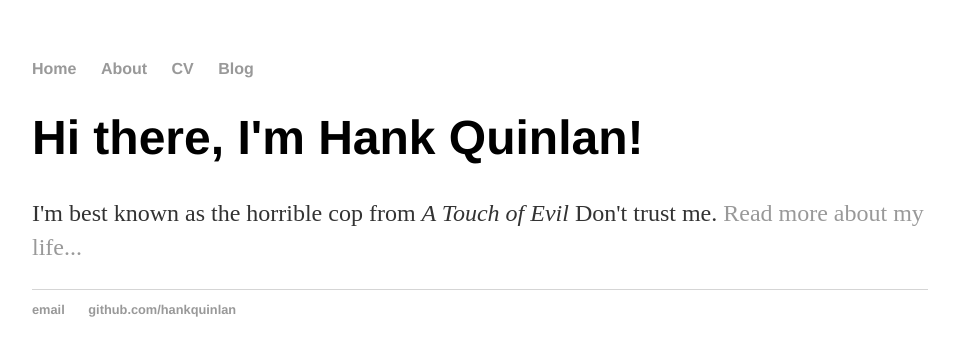
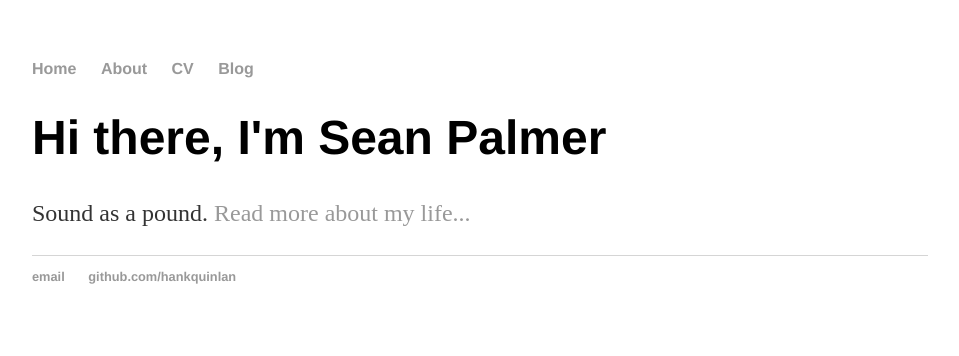
Before and after one commit to sean-palmer/sean-palmer.github.io, a Jekyll site: the page built from index.html, in a window 1280 px wide. Shown: the top 356 px of the page, without its empty margins (160-1119 px from the left). Built offline with Jekyll 4.4.1, drawn with Linux system fonts in a browser that asks for light colours.

Commit message:
update of index.html

```diff
--- a/index.html
+++ b/index.html
@@ -1,8 +1,8 @@
 ---
 layout: default
-title: Hank Quinlan, Horrible Cop
+title: Sean Palmer, Sound Lad
 ---
 <div class="blurb">
-	<h1>Hi there, I'm Hank Quinlan!</h1>
-	<p>I'm best known as the horrible cop from <em>A Touch of Evil</em> Don't trust me. <a href="/about">Read more about my life...</a></p>
+	<h1>Hi there, I'm Sean Palmer</h1>
+	<p>Sound as a pound. <a href="/about">Read more about my life...</a></p>
 </div><!-- /.blurb -->
```
